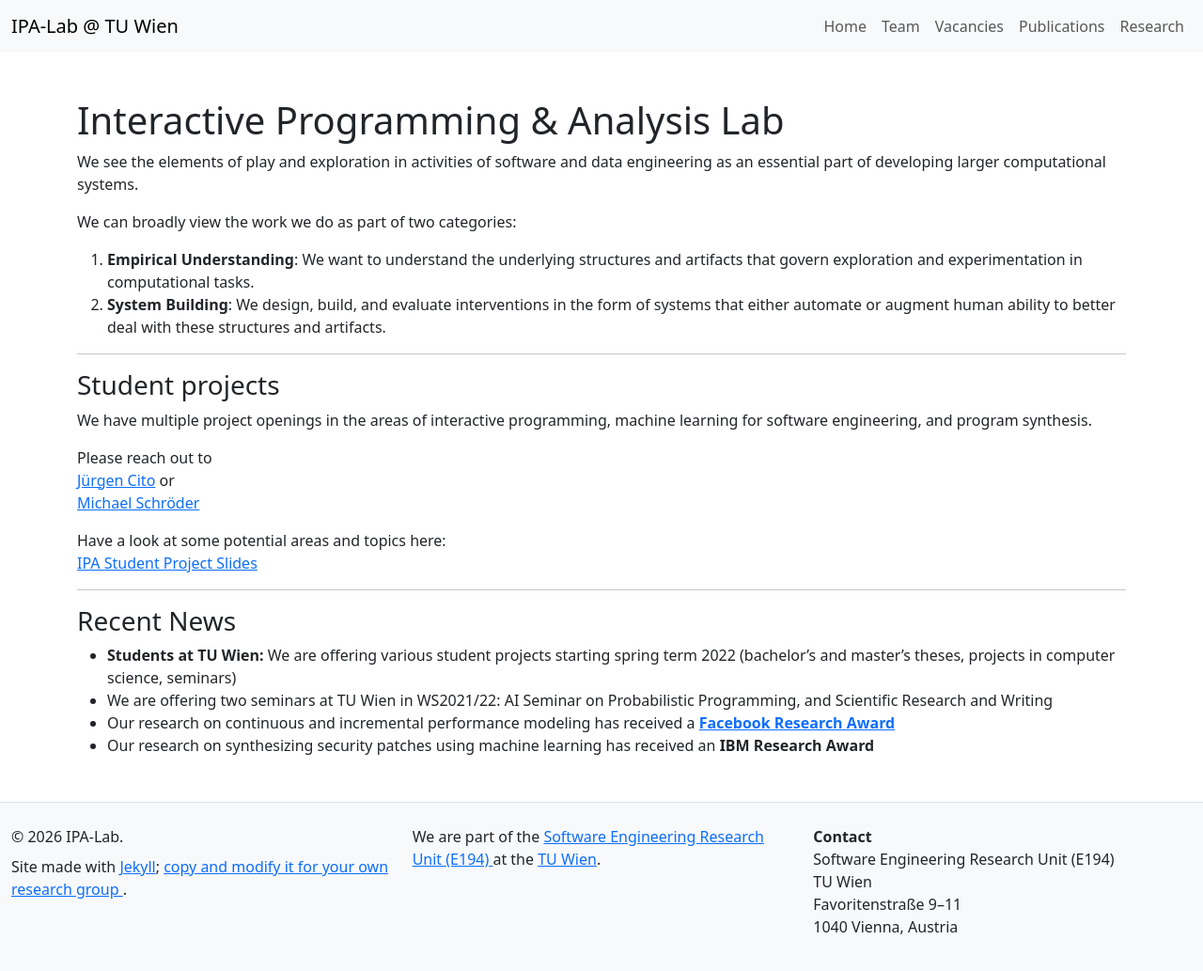
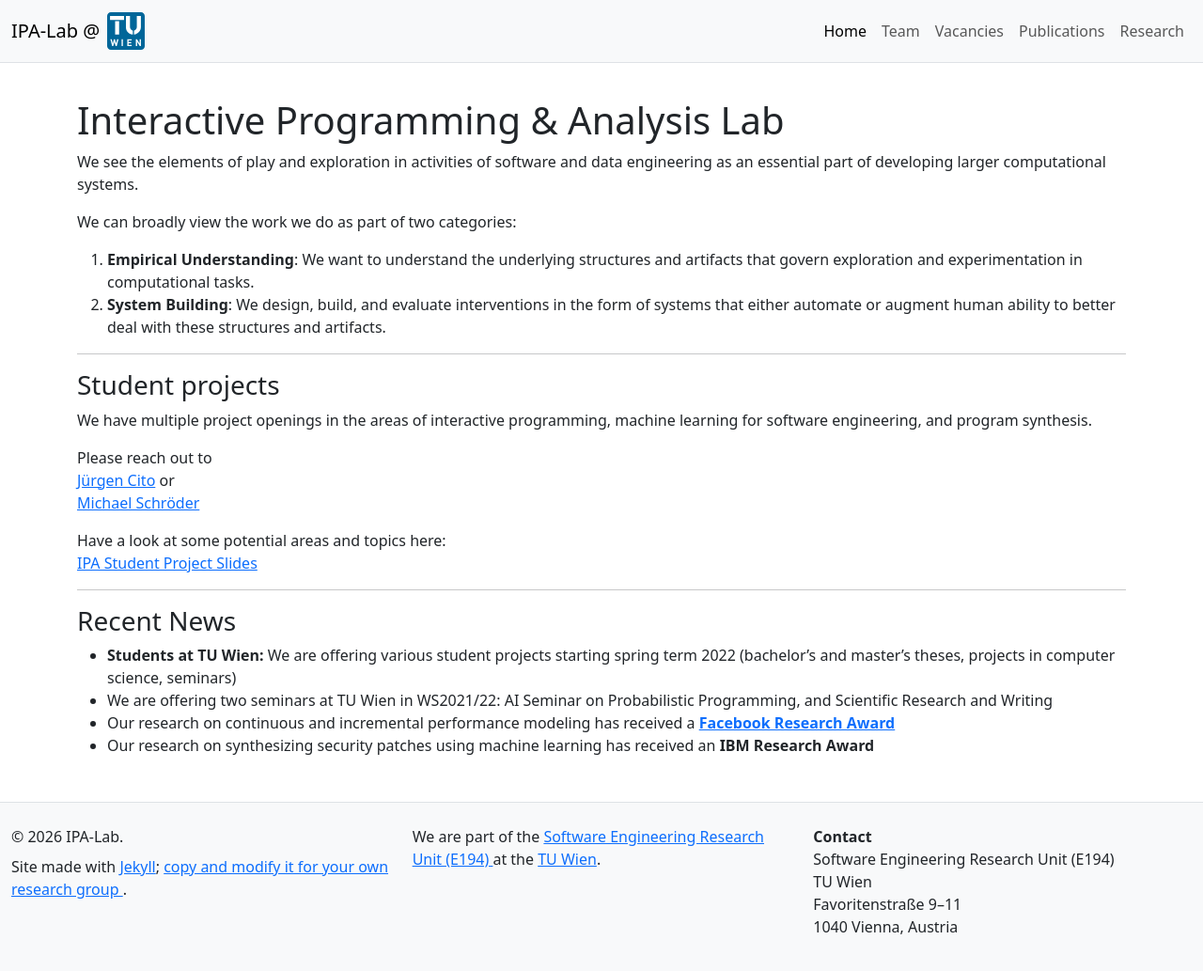
Before and after one commit to ipa-lab/ipa-lab.github.io, a Jekyll site: the page built from index.md, in a window 1280 px wide and 1038 px high. Shown: the top 1033 px of the window at 94% size. Built offline with Jekyll 4.4.1, drawn with Linux system fonts in a browser that asks for light colours.

Commit message:
Small layout qol changes + add TU Wien logo

```diff
--- a/_includes/footer.html
+++ b/_includes/footer.html
@@ -1,4 +1,4 @@
-<footer class="bg-light border-top mt-5">
+<footer class="bg-light border-top">
   <div class="container-fluid py-4">
     <div class="row">
 
--- a/_includes/header.html
+++ b/_includes/header.html
@@ -1,7 +1,8 @@
-<nav class="navbar navbar-expand-lg navbar-light bg-light fixed-top">
+<nav class="navbar navbar-expand-lg navbar-light bg-light border-bottom fixed-top">
   <div class="container-fluid">
-    <a class="navbar-brand" href="{{ site.url }}{{ site.baseurl }}/">
-      IPA-Lab @ TU Wien
+    <a class="navbar-brand d-flex align-items-center" href="{{ site.url }}{{ site.baseurl }}/">
+        <span>IPA-Lab @</span>
+        <img src="{{ site.baseurl }}/assets/images/TU_Signet_RGB.svg" alt="TU Wien" height="40" class="ms-2">
     </a>
 
     <button class="navbar-toggler"
@@ -17,19 +18,19 @@
     <div class="collapse navbar-collapse" id="navbar-collapse-1">
       <ul class="navbar-nav ms-auto mb-2 mb-lg-0">
         <li class="nav-item">
-          <a class="nav-link" href="{{ site.url }}{{ site.baseurl }}/">Home</a>
+          <a class="nav-link {% if page.url == '/' %}active{% endif %}" href="{{ site.url }}{{ site.baseurl }}/">Home</a>
         </li>
         <li class="nav-item">
-          <a class="nav-link" href="{{ site.url }}{{ site.baseurl }}/team">Team</a>
+          <a class="nav-link  {% if page.url contains '/team' %}active{% endif %}" href="{{ site.url }}{{ site.baseurl }}/team">Team</a>
         </li>
         <li class="nav-item">
-          <a class="nav-link" href="{{ site.url }}{{ site.baseurl }}/vacancies">Vacancies</a>
+          <a class="nav-link {% if page.url contains '/vacancies' %}active{% endif %}" href="{{ site.url }}{{ site.baseurl }}/vacancies">Vacancies</a>
         </li>
         <li class="nav-item">
-          <a class="nav-link" href="{{ site.url }}{{ site.baseurl }}/publications">Publications</a>
+          <a class="nav-link {% if page.url contains '/publications' %}active{% endif %}" href="{{ site.url }}{{ site.baseurl }}/publications">Publications</a>
         </li>
         <li class="nav-item">
-          <a class="nav-link" href="{{ site.url }}{{ site.baseurl }}/research">Research</a>
+          <a class="nav-link {% if page.url contains '/research' %}active{% endif %}" href="{{ site.url }}{{ site.baseurl }}/research">Research</a>
         </li>
         <!-- <li class="nav-item">
           <a class="nav-link" href="{{ site.url }}{{ site.baseurl }}/pictures">(Pics)</a>
--- a/_layouts/default.html
+++ b/_layouts/default.html
@@ -3,11 +3,11 @@
 
   {% include head.html %}
 
-  <body>
+  <body class="d-flex flex-column min-vh-100">
 
     {% include header.html %}
 
-    <main class="container-fluid pt-5">
+    <main class="flex-grow-1 container-fluid pt-5">
         <div class="container">
             {{ content }}
         </div>
```
Also changed, not shown: assets/images/TU_Signet_RGB.svg (added).
